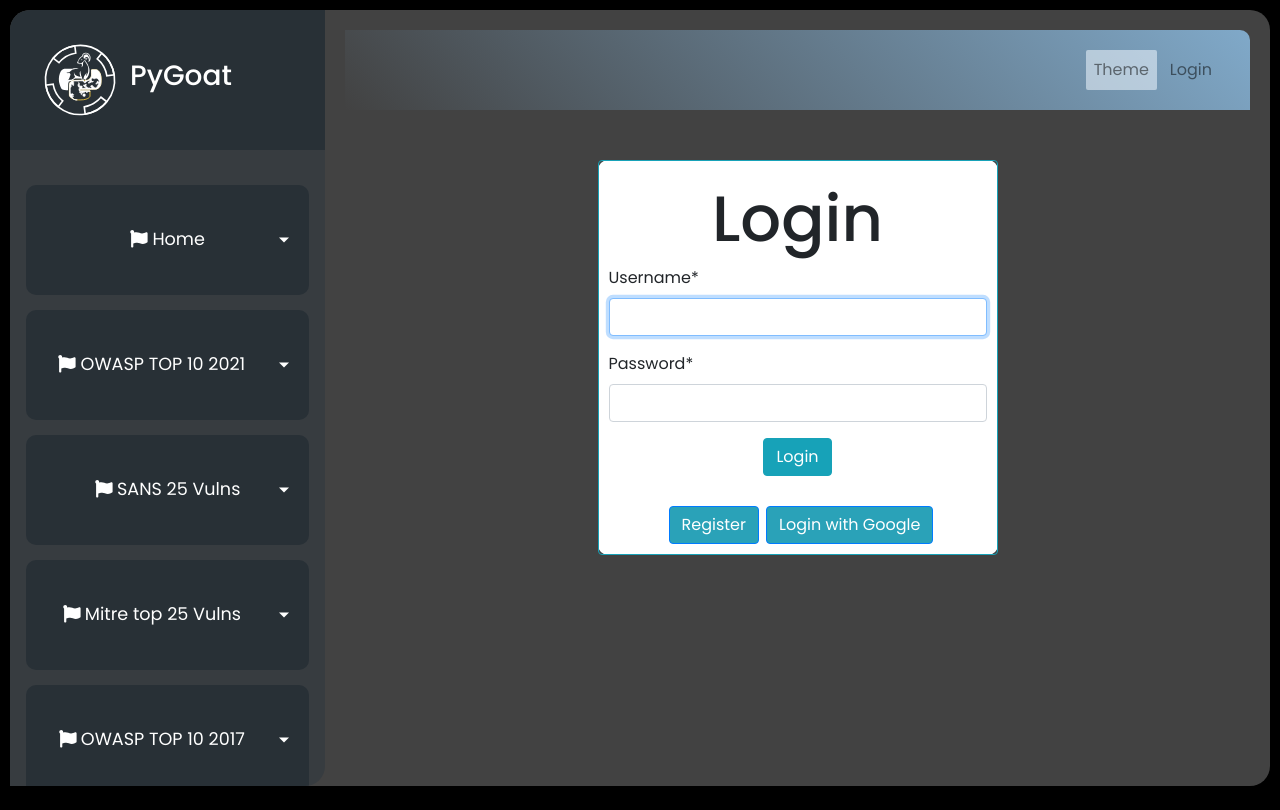
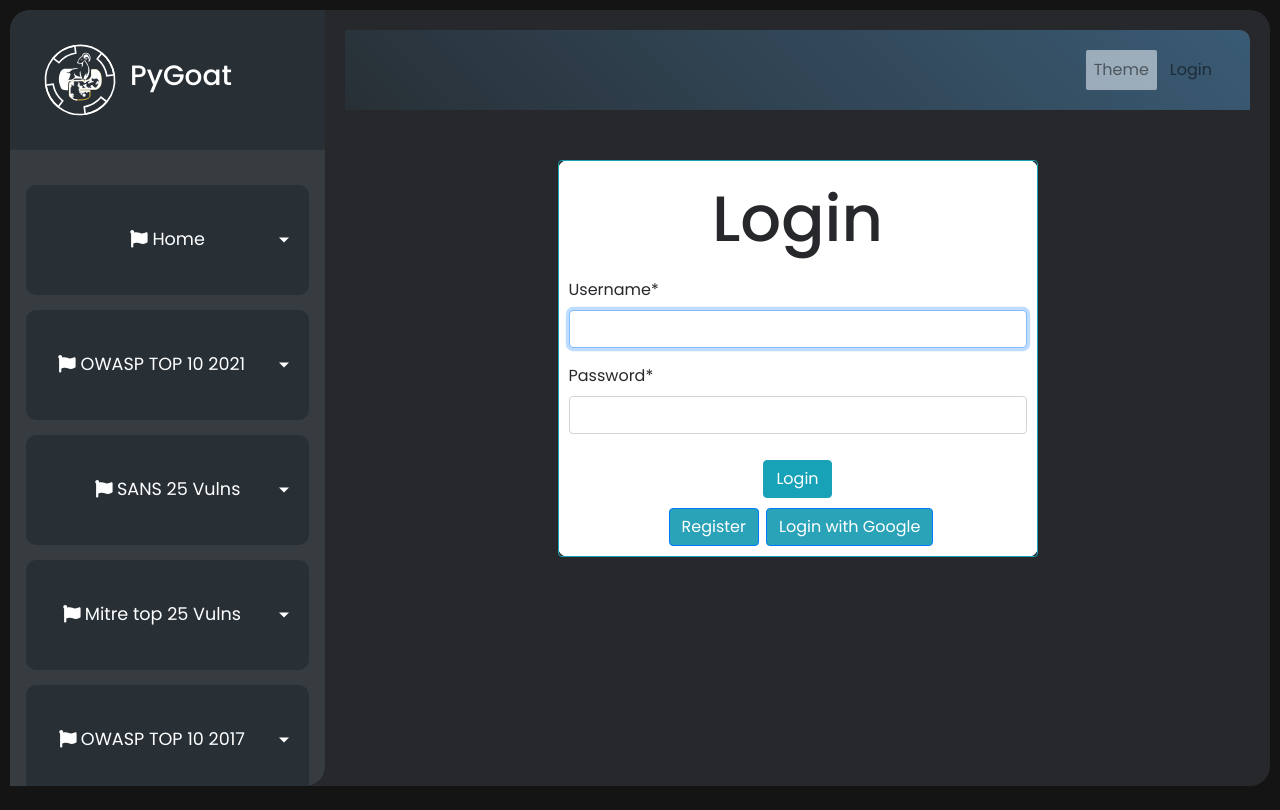
Before and after one commit to kennethchinedu/pygoat-devsecops-pipeline, a Django app: page /login/ in a window 1280 px wide. Run offline with Django 3.2, Linux system fonts and the light colour scheme; parts of the project's set-up code (start-up, migrations or seed data) failed here and were passed over; some libraries are stand-ins or nearby versions.

Commit message:
Upgraded Dark Theme

```diff
--- a/introduction/static/css/dark-theme.css
+++ b/introduction/static/css/dark-theme.css
@@ -5,7 +5,8 @@
 @import "https://fonts.googleapis.com/css?family=Poppins:300,400,500,600,700";
 body {
   font-family: "Poppins", sans-serif;
-  background: #000000;
+  background: #151414;
+  color: #fff
 }
 
 body::-webkit-scrollbar {
@@ -21,7 +22,7 @@ p {
   font-size: 1.1em;
   font-weight: 300;
   line-height: 1.7em;
-  color: #999;
+  color: #ffffff;
 }
 
 a,
@@ -34,7 +35,7 @@ a:focus {
 
 .navbar {
   padding: 15px 10px;
-  background-image: linear-gradient(45deg, hsl(0, 0%, 25.9%), #80a9c9);
+  background-image: linear-gradient(45deg, hsl(205.7, 14.9%, 18.4%), #3a5b75);
   border: 0px solid;
   border-radius: 0px 10px 0px 0px;
   margin-bottom: 40px;
@@ -76,7 +77,7 @@ span {
   display: flex;
   align-items: stretch;
   margin: 10px;
-  background-color: #424242;
+  background-color: #26282B;
   height: 97vh;
   border-radius: 20px;
 }
@@ -243,13 +244,13 @@ a.article:hover {
   margin-top: 2rem;
   border-radius: 10px;
   padding: 2rem;
-  background-color: #f8ede345;
+  background-color: #373c40;
   color: aliceblue;
 }
 .bp {
   font-size: 1em;
   font-height: 1.2em;
-  color: black;
+  color: rgb(255, 255, 255);
 }
 .coll {
   background-color: #159c80;
@@ -508,3 +509,7 @@ h2 {
 .Mitigation li {
   list-style-type: disc;
 }
+
+.requiredField {
+  color: #26282B
+}
--- a/introduction/templates/registration/login.html
+++ b/introduction/templates/registration/login.html
@@ -3,9 +3,9 @@
 {% load crispy_forms_tags %}
 {% load socialaccount %}
 <div style="display: flex; flex-direction: row; flex-wrap: wrap">
- <div class="card mx-auto" style="width: 25rem;margin: 10px">
+ <div class="card mx-auto" style="width: 30rem;margin: 10px">
 <div class="conatiner border border-info rounded">
-    <h2 align="center" style="margin-top:20px"> Login </h2>
+    <h2 align="center" style="margin:20px; color: #26282b">Login</h2>
 
     <form method="post">
         <div class="login-form">
@@ -16,10 +16,10 @@
          </p>
         </div>
         <div class="text-center">
-        <button type="submit" class="btn btn-info" style="margin-bottom:20px">Login</button>
+        <button type="submit" class="btn btn-info" style="margin:10px">Login</button>
         </div>
     </form>
-    <div style="display:flex;justify-content: center;align-items: center;margin: 10px;" align="center" id="o-auth">
+    <div style="display:flex;justify-content: center;align-items: center; margin-bottom: 10px;" align="center" id="o-auth">
 
         <a href="/register" class="btn btn-primary" style="margin-left:7px; background: #2aa2b8;">Register</a>
 
```
